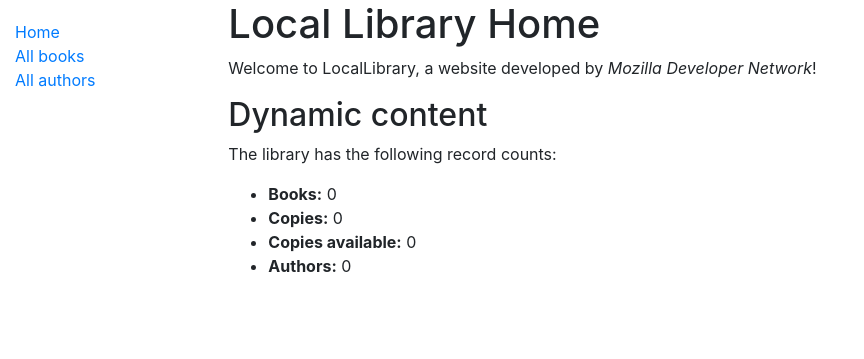
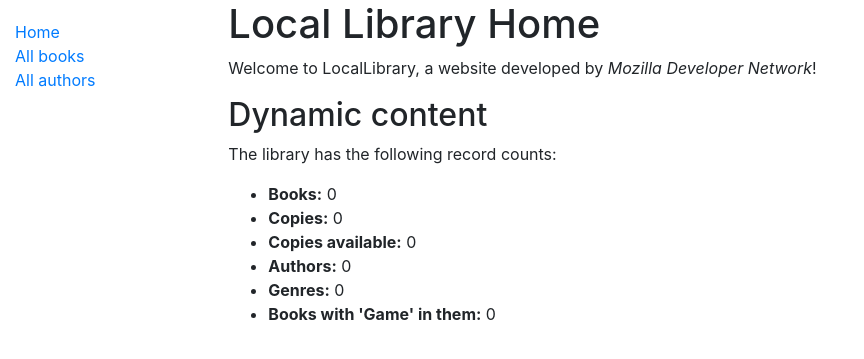
Before and after one commit to koddler/local_library, a Django app: page /catalog/ in a window 1280 px wide. Shown: the top 359 px of the page, without its empty margins (0-864 px from the left). Run offline with Django 3.2, Linux system fonts and the light colour scheme; data that the repository does not hold is empty; some libraries are stand-ins or nearby versions.

Commit message:
Challenge 2 - Get and display extra information asked for

```diff
--- a/catalog/templates/index.html
+++ b/catalog/templates/index.html
@@ -12,5 +12,7 @@
     <li><strong>Copies:</strong> {{ num_instances }}</li>
     <li><strong>Copies available:</strong> {{ num_instances_available }}</li>
     <li><strong>Authors:</strong> {{ num_authors }}</li>
+    <li><strong>Genres:</strong> {{ num_genres }}</li>
+    <li><strong>Books with 'Game' in them:</strong> {{ num_game_books }}</li>
   </ul>
 {% endblock %}
--- a/catalog/views.py
+++ b/catalog/views.py
@@ -17,11 +17,19 @@ def index(request):
     # The 'all()' method is implied by default
     num_authors = Author.objects.count()
 
+    # Total genres
+    num_genres = Genre.objects.count()
+
+    # Books containing the word 'game'
+    num_game_books = Book.objects.filter(title__icontains='game').count()
+
     context = {
         'num_books': num_books,
         'num_instances': num_instances,
         'num_instances_available': num_instances_available,
         'num_authors': num_authors,
+        'num_genres': num_genres,
+        'num_game_books': num_game_books,
     }
 
     # Render the HTML template index.html with the data in the context variable
```
